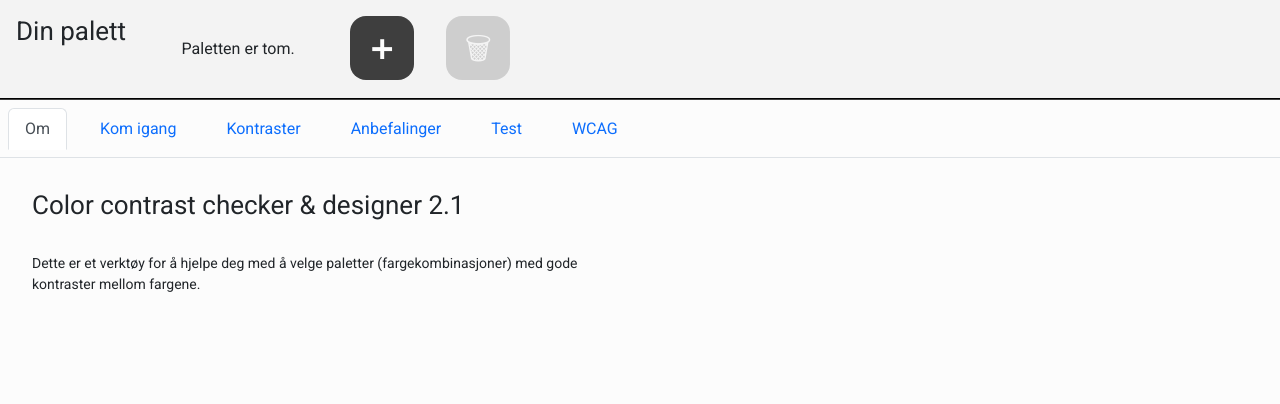
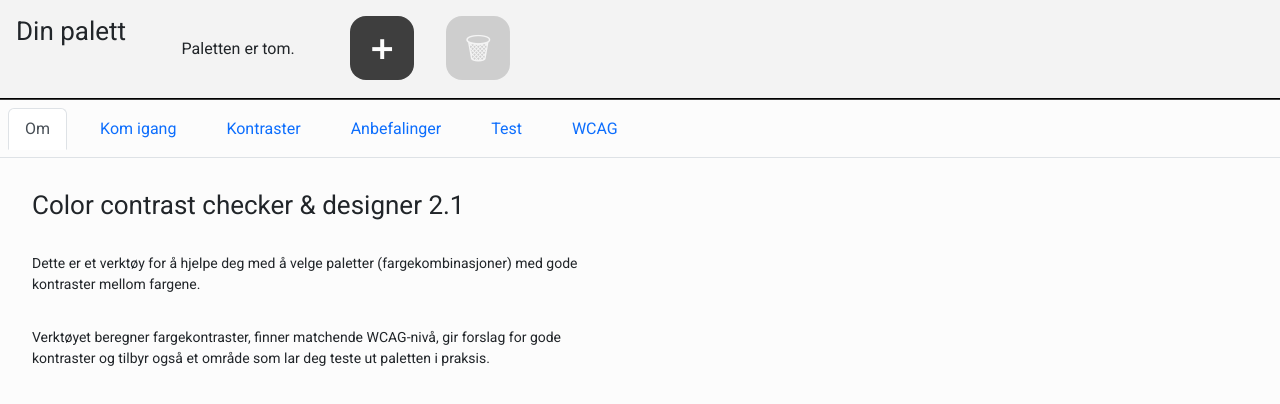
Before and after one commit to NorskRegnesentral/ccc21, a React (Create React App) app: page /#/ in a window 1280 px wide. Shown: the top 404 px of the page. Built offline with nearby package versions, Linux system fonts and the light colour scheme.

Commit message:
better about section

```diff
--- a/public/locales/nb/translation.json
+++ b/public/locales/nb/translation.json
@@ -1,6 +1,7 @@
 {
     "about-section-title" : "Color contrast checker & designer 2.1",
-    "about-description" : "Dette er et verktøy for å hjelpe deg med å velge paletter (fargekombinasjoner) med gode kontraster mellom fargene.",
+    "about-summary" : "Dette er et verktøy for å hjelpe deg med å velge paletter (fargekombinasjoner) med gode kontraster mellom fargene.",
+    "about-description" : "Verktøyet beregner fargekontraster, finner matchende WCAG-nivå, gir forslag for gode kontraster og tilbyr også et område som lar deg teste ut paletten i praksis.",
     "about-wcag" : "WCAG er tekniske retningslinjer for tilgjengelighet av webinnhold med blant annet spesifikasjon av hva som er gode fargekontraster.",
     "about-button-linking-to-wcag" : "Les om farger i WCAG 2.1",
     "about-button-linking-to-wcag-ext" : "(åpnes i nytt vindu), spesielt 1.4.3, 1.4.6 og 1.4.11.",
--- a/src/pages/home/home.jsx
+++ b/src/pages/home/home.jsx
@@ -89,9 +89,8 @@ function Home() {
               <div className="row">
                 <h1 className="big-title">{t('about-section-title')}</h1>
               </div>
-              <div>
-                <p className="p-small-about">{t('about-description')} </p>
-              </div>
+              <p className="p-small-about">{t('about-summary')} </p>
+              <p className="p-small-about">{t('about-description')} </p>
             </div>
           </Tab>
           <Tab eventKey="get-started" title={t('get-started-tab-title')}>
```
